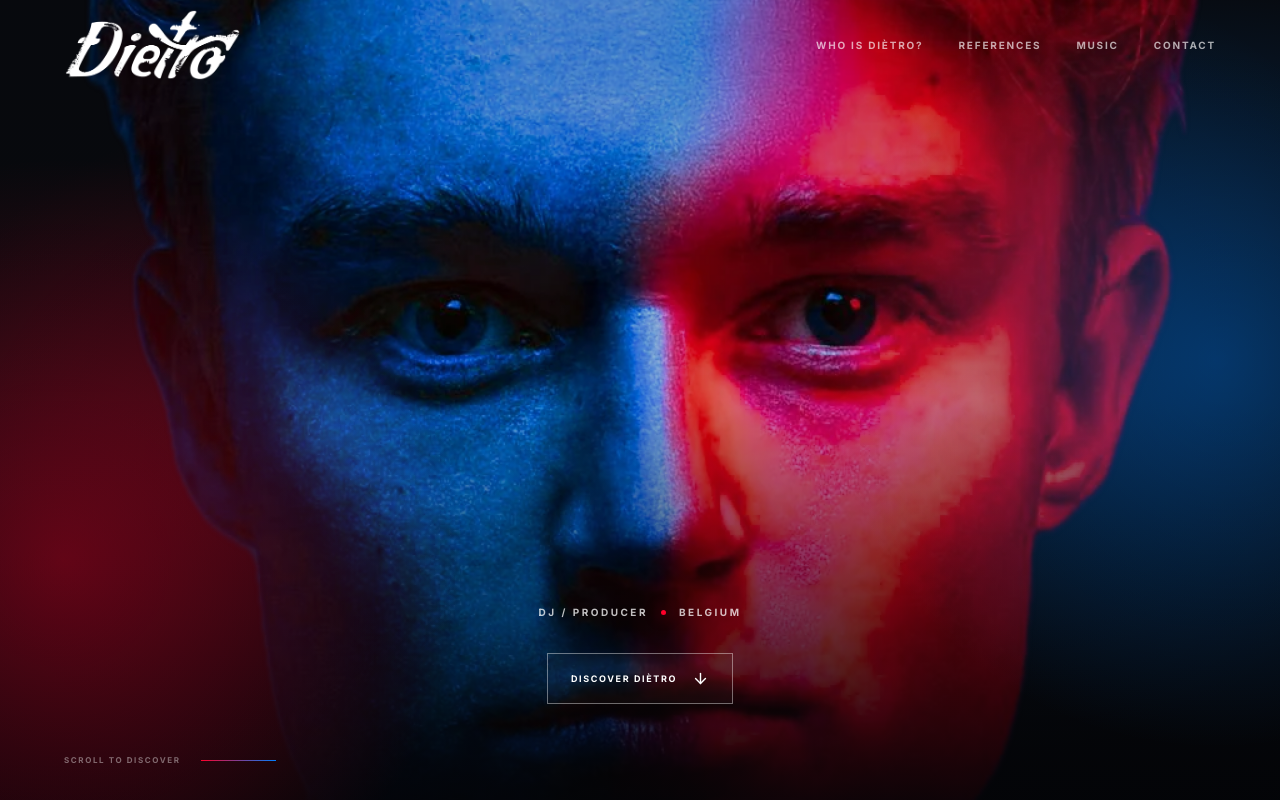
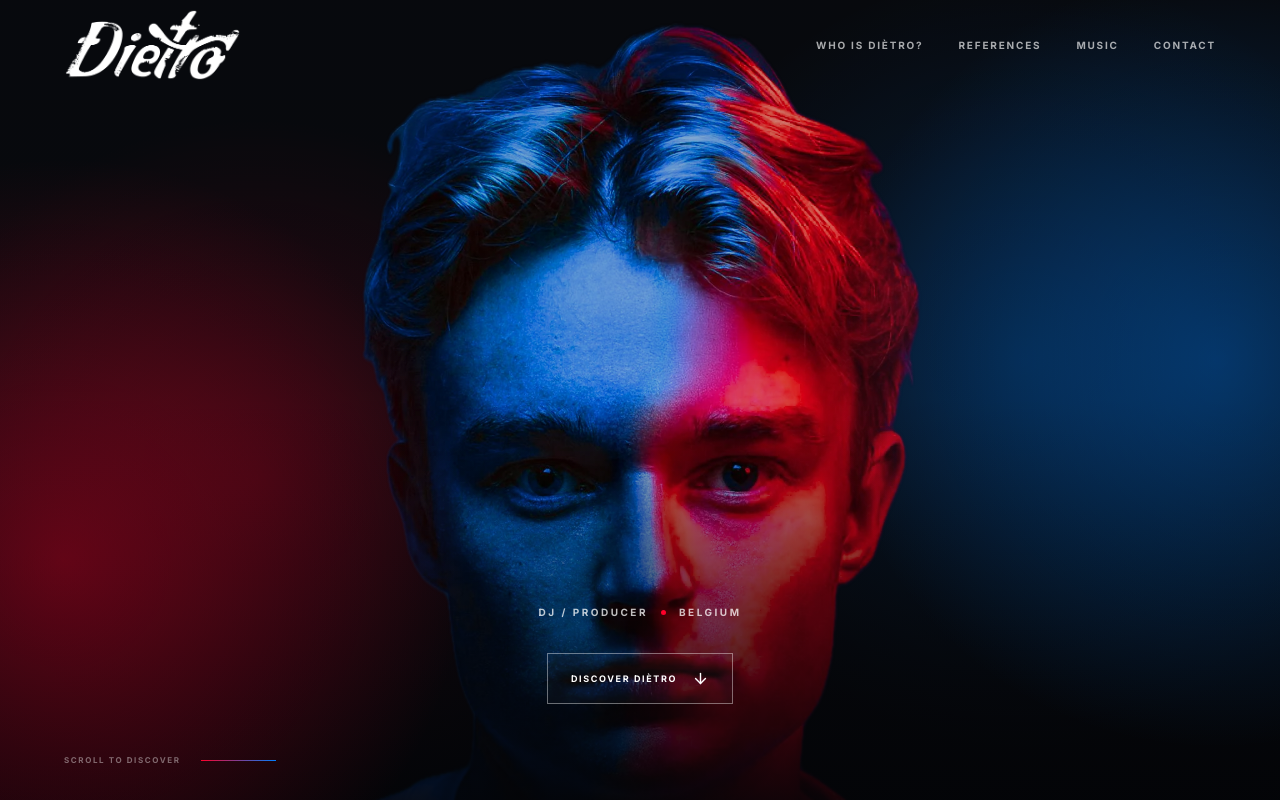
Before and after one commit to DieterTML/Di-tro-pitch-platform, a React (Vite) app: page / in a window 1280 px wide. Shown: the top 800 px of the page. Built offline with nearby package versions, Linux system fonts and the light colour scheme.

Commit message:
Main picture fix

```diff
--- a/src/styles.css
+++ b/src/styles.css
@@ -232,13 +232,14 @@ a {
 .hero-portrait {
   position: absolute;
   z-index: 2;
-  inset: 0;
+  top: 2svh;
+  left: 50%;
 
-  width: 100%;
-  height: 100%;
+  width: auto;
+  height: 120svh;
+  max-width: none;
 
-  object-fit: cover;
-  object-position: center 54%;
+  transform: translateX(-50%);
 }
 
 .hero-overlay {
```
